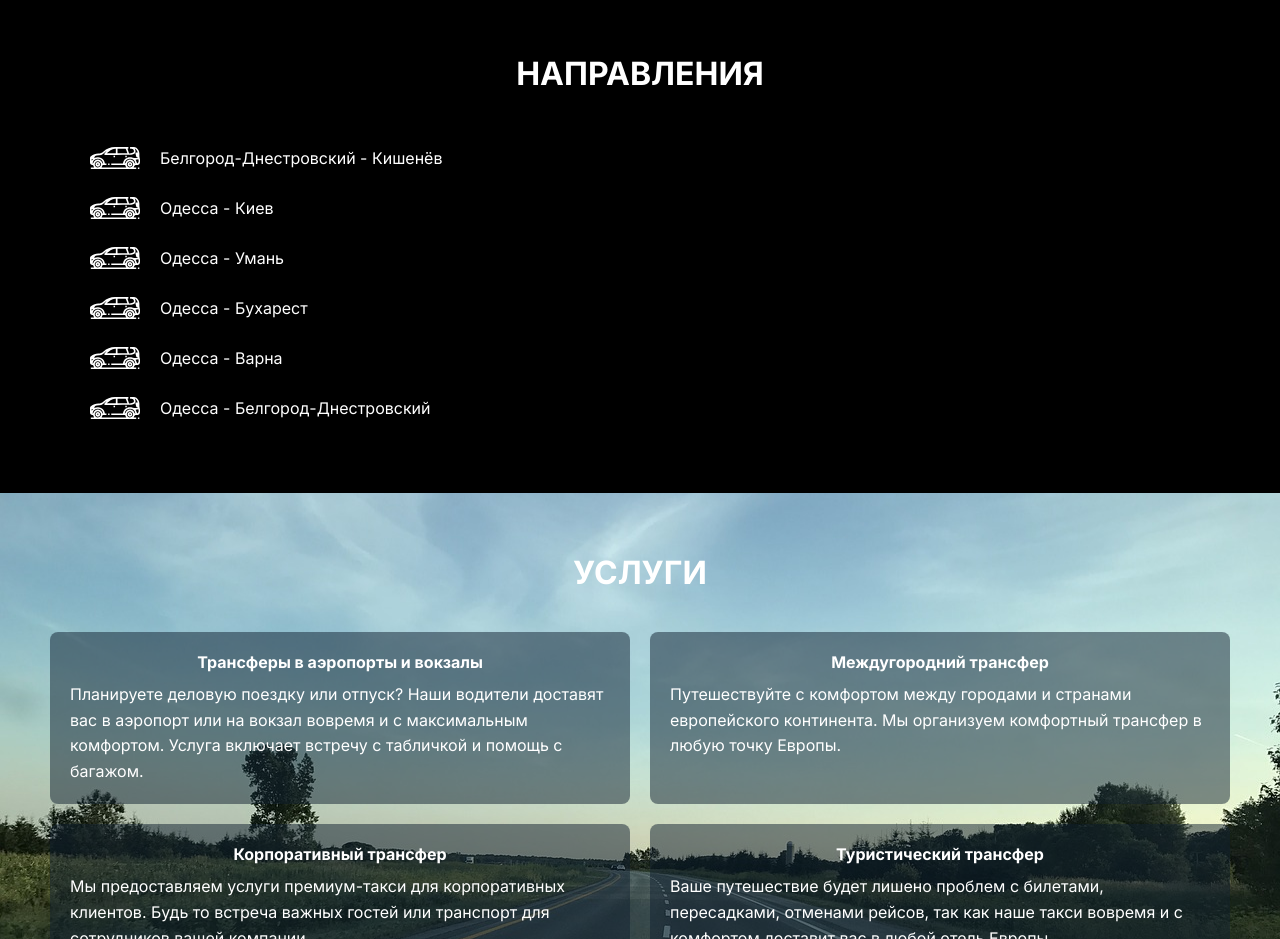
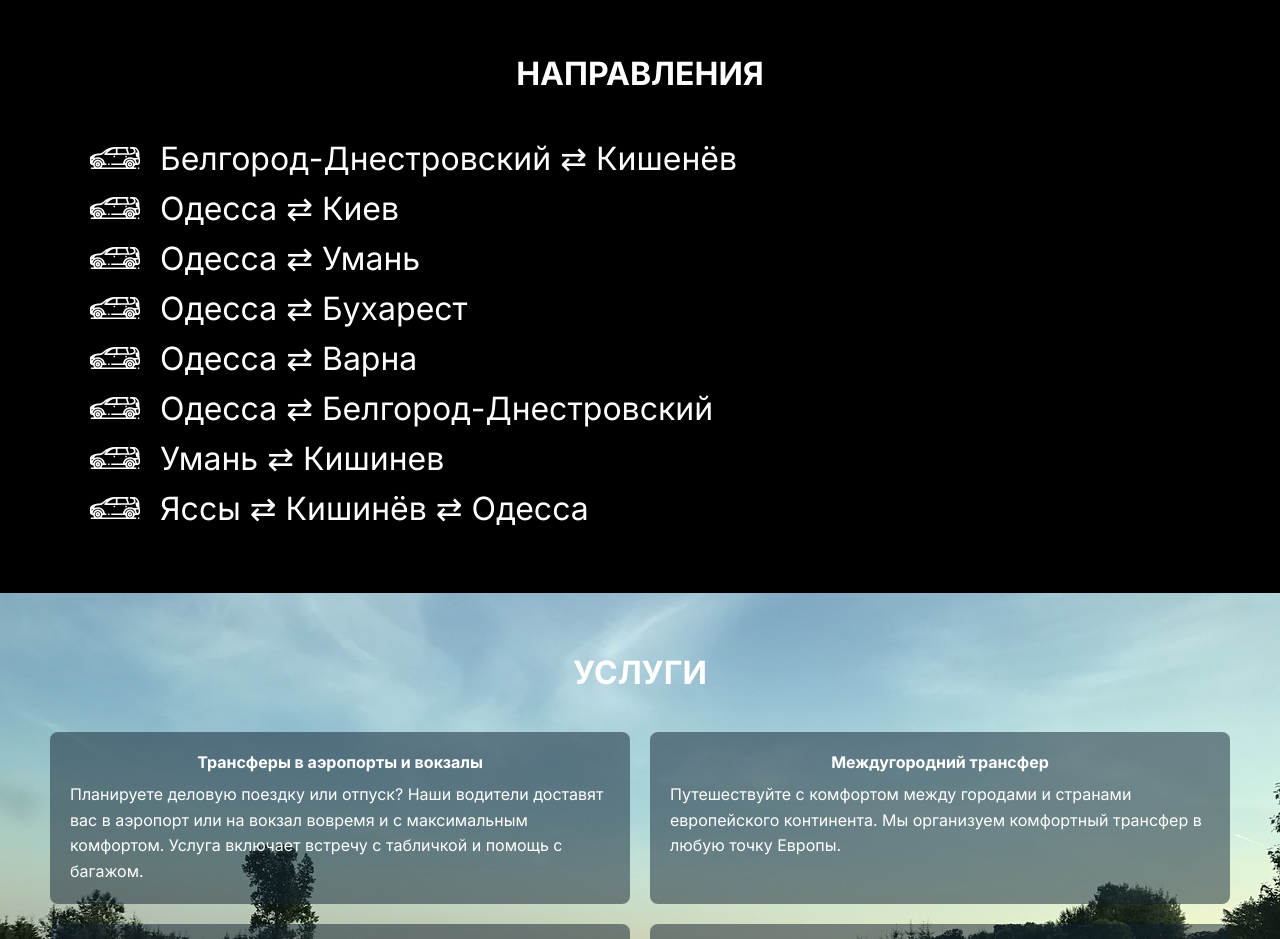
Before and after one commit to sergiuszorgo/bus-car, a plain HTML site: page index.html in a window 1280 px wide. Shown: the part 1220-2159 px from the top of the page. Drawn offline with Linux system fonts and the light colour scheme.

Commit message:
route-item add

```diff
--- a/index.html
+++ b/index.html
@@ -56,37 +56,49 @@
                     <svg>
                         <use href="./img/sprite.svg#car"></use>
                     </svg>
-                    <i>Белгород-Днестровский - Кишенёв</i>
+                    <i>Белгород-Днестровский ⇄ Кишенёв</i>
                 </li>
                 <li class="route-item">
                     <svg>
                         <use href="./img/sprite.svg#car"></use>
                     </svg>
-                    <i>Одесса - Киев</i>
+                    <i>Одесса ⇄ Киев</i>
                 </li>
                 <li class="route-item">
                     <svg>
                         <use href="./img/sprite.svg#car"></use>
                     </svg>
-                    <i>Одесса - Умань</i>
+                    <i>Одесса ⇄ Умань</i>
                 </li>
                 <li class="route-item">
                     <svg>
                         <use href="./img/sprite.svg#car"></use>
                     </svg>
-                    <i>Одесса - Бухарест</i>
+                    <i>Одесса ⇄ Бухарест</i>
                 </li>
                 <li class="route-item">
                     <svg>
                         <use href="./img/sprite.svg#car"></use>
                     </svg>
-                    <i>Одесса - Варна</i>
+                    <i>Одесса ⇄ Варна</i>
                 </li>
                 <li class="route-item">
                     <svg>
                         <use href="./img/sprite.svg#car"></use>
                     </svg>
-                    <i>Одесса - Белгород-Днестровский</i>
+                    <i>Одесса ⇄ Белгород-Днестровский</i>
+                </li>
+                <li class="route-item">
+                    <svg>
+                        <use href="./img/sprite.svg#car"></use>
+                    </svg>
+                    <i>Умань ⇄ Кишинев</i>
+                </li>
+                <li class="route-item">
+                    <svg>
+                        <use href="./img/sprite.svg#car"></use>
+                    </svg>
+                    <i>Яссы ⇄ Кишинёв ⇄ Одесса</i>
                 </li>
             </ul>
         </div>
--- a/styles/style.css
+++ b/styles/style.css
@@ -385,8 +385,13 @@ header {
     transition: all 0.6s ease 0.6s;
 }
 
+.route-list.active .route-item:nth-child(8) {
+    transition: all 0.6s ease 0.7s;
+}
+
 .route-item i {
     font-style: normal;
+    font-size: 1.4em;
 }
 
 .route-item svg {
@@ -628,6 +633,11 @@ header {
     .menu-btn {
         display: none;
     }
+
+    .route-item i {
+        font-size: 2em;
+    }
+
     .aboutus-wrap {
         flex-direction: row;
         flex-wrap: nowrap;
```
